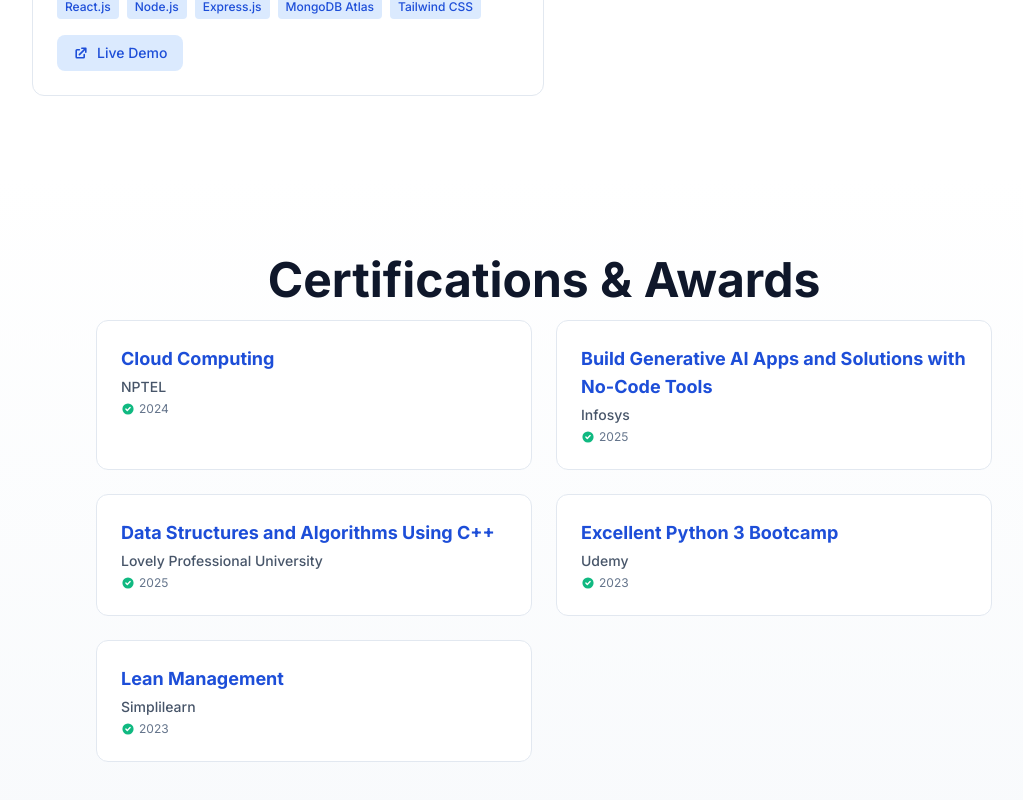
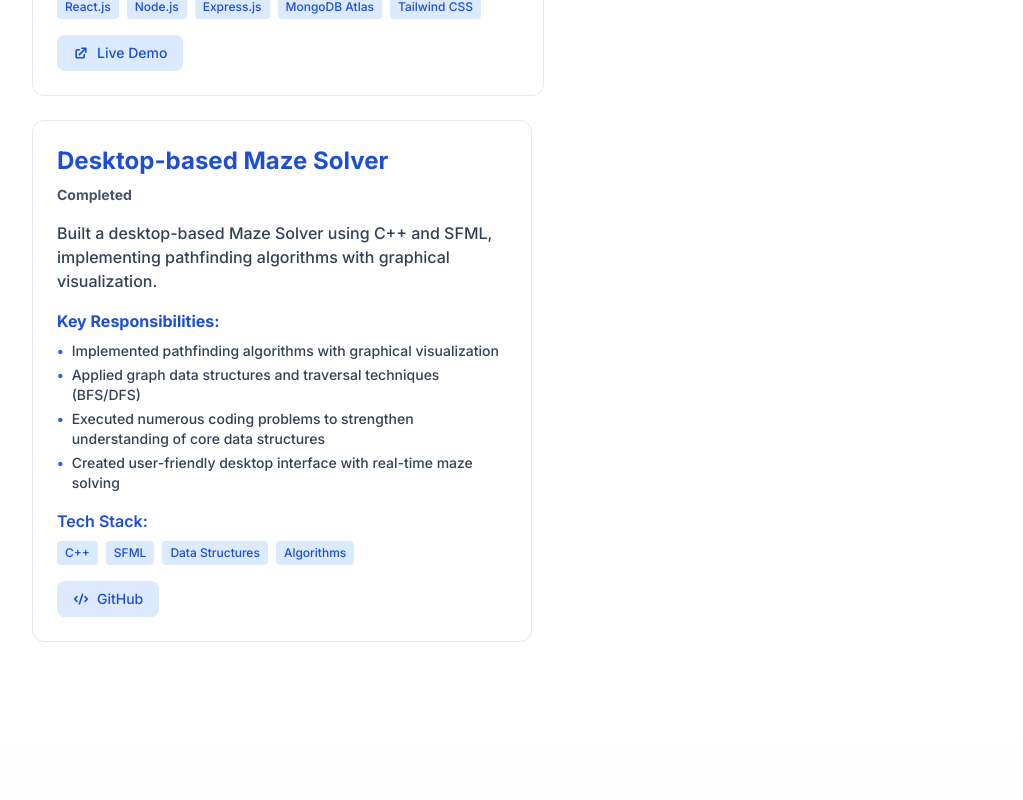
Before and after one commit to Aditya-566/Portfolio-frontend, a React (Vite) app: page / in a window 1280 px wide. Shown: the part 3420-4220 px from the top of the page, without its empty margins (96-1119 px from the left). Built offline with nearby package versions, Linux system fonts and the light colour scheme.

Commit message:
Add Data Structures training and Maze Solver project

```diff
--- a/src/components/Education.jsx
+++ b/src/components/Education.jsx
@@ -9,6 +9,12 @@
       institution: 'Lovely Professional University, Punjab, India',
       period: 'Since Aug 2023',
       cgpa: '7.05',
+    },
+    {
+      degree: 'Training',
+      field: 'Data Structures and Algorithms Using C++',
+      institution: 'Lovely Professional University, Punjab, India',
+      period: 'Ongoing',
     },
     {
       degree: 'Intermediate (12th Grade)',
--- a/src/components/Projects.jsx
+++ b/src/components/Projects.jsx
@@ -51,6 +51,22 @@
       links: [
         { name: 'Live Demo', url: 'https://smart-scheduler-fontend.vercel.app' },
 
+      ],
+    },
+    {
+      id: 4,
+      title: 'Desktop-based Maze Solver',
+      duration: 'Completed',
+      description: 'Built a desktop-based Maze Solver using C++ and SFML, implementing pathfinding algorithms with graphical visualization.',
+      responsibilities: [
+        'Implemented pathfinding algorithms with graphical visualization',
+        'Applied graph data structures and traversal techniques (BFS/DFS)',
+        'Executed numerous coding problems to strengthen understanding of core data structures',
+        'Created user-friendly desktop interface with real-time maze solving',
+      ],
+      tech: ['C++', 'SFML', 'Data Structures', 'Algorithms'],
+      links: [
+        { name: 'GitHub', url: 'https://github.com/Aditya-566/Maze_solver-desktop-application-using-cpp' },
       ],
     },
   ]
```
